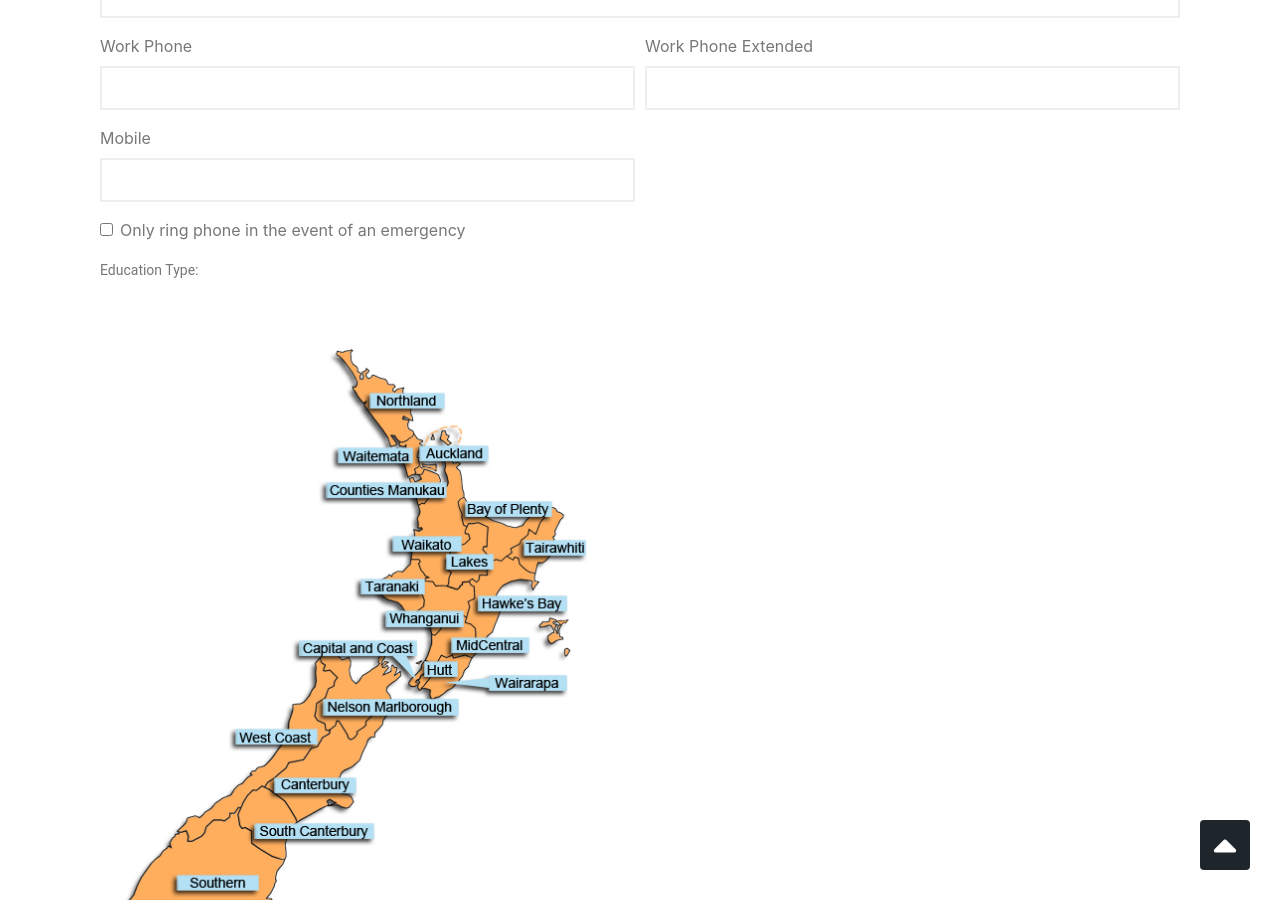
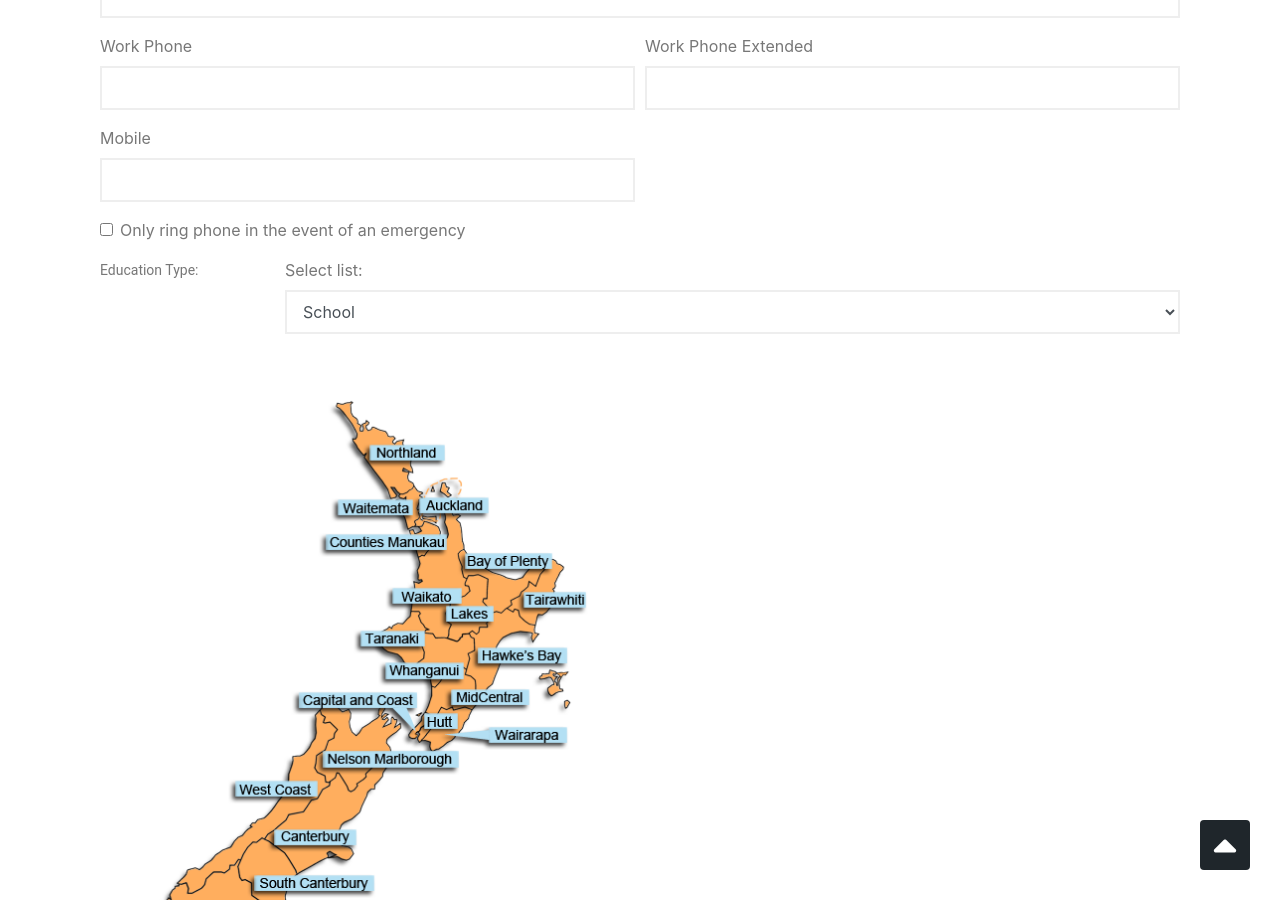
Before and after one commit to thetanewzealand/thetanewzealand.github.io, a Jekyll site: the page built from registration.md, in a window 1280 px wide and 900 px high, scrolled down 732 px. Built offline with Jekyll 4.4.1, drawn with Linux system fonts in a browser that asks for light colours; nearby versions of some CDN libraries.

Commit message:
Adding files

```diff
--- a/_layouts/registration.html
+++ b/_layouts/registration.html
@@ -59,13 +59,16 @@ layout: hero
                <p>Education Type: </p>
             </div>
       <div class="col-sm-10">
-      <div class="dropdown-menu">
-        <a class="dropdown-item" href="#">School</a>
-        <a class="dropdown-item active" href="#">Alternative Education</a>
-        <a class="dropdown-item" href="#">Kura Kaupapa</a>
-        <a class="dropdown-item" href="#">Teen Parent Unit</a>
-        <a class="dropdown-item" href="#">Other</a>
-      </div>
+            <div class="form-group">
+                    <label for="sel1">Select list:</label>
+                    <select class="form-control" id="sel1">
+                      <option>School</option>
+                      <option>Alternative Education</option>
+                      <option>Kura Kaupapa</option>
+                      <option>Teen Parent Unit</option>
+                      <option>Other</option>
+                    </select>
+                  </div>
     </div>
     </div>
 
```
